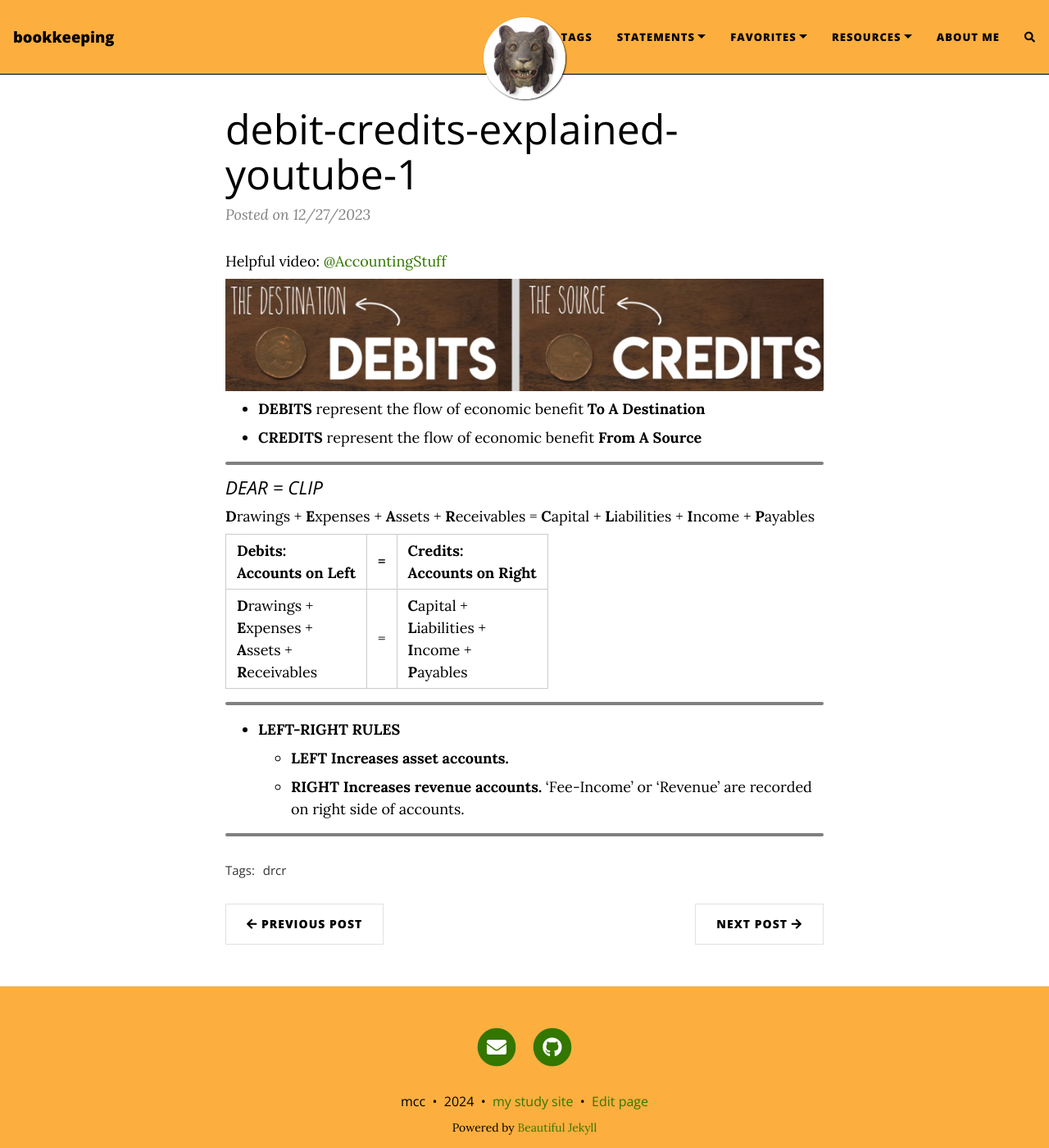
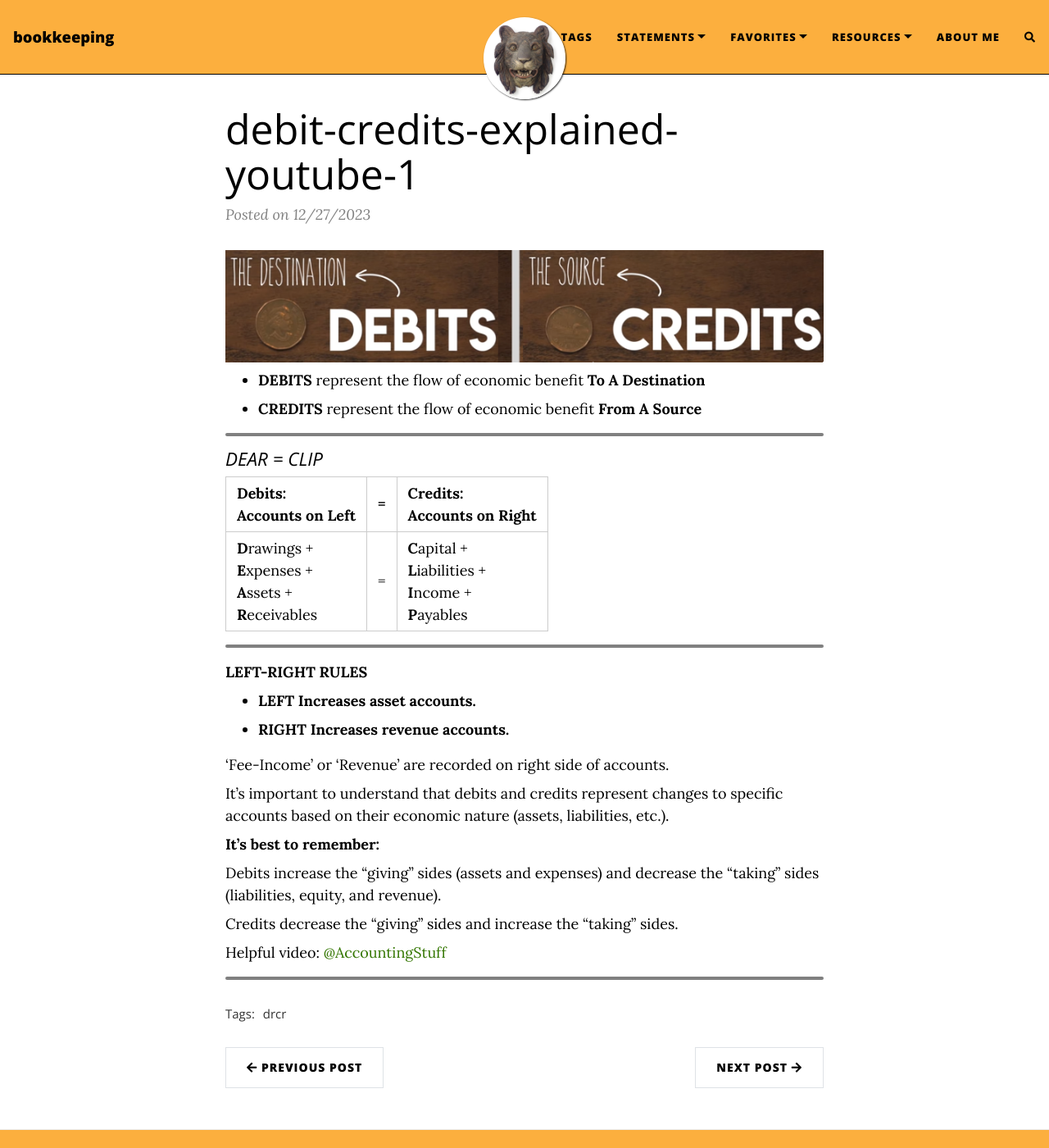
Before and after one commit to mcc-us/mcc-us.github.io.bkup, a Jekyll site: the page built from _posts/2023-12-27-youtube-debit-credits-explained.md, in a window 1280 px wide and 1400 px high. Shown: the whole window at 82% size. Built offline with Jekyll 4.4.1, drawn with Linux system fonts in a browser that asks for light colours; nearby versions of some CDN libraries; comment, search, counter and statistics services are not loaded.

Commit message:
formatting mods

```diff
--- a/_config.yml
+++ b/_config.yml
@@ -28,11 +28,11 @@ navbar-links:
     - ratios: "https://mcc-us.github.io/2024-01-17-afin-ratios/"
     - cheatsheet: "https://mcc-us.github.io/2024-01-16-order-of-financial-statements"
   Favorites:
+    - debit/credit: "https://mcc-us.github.io/2023-12-27-youtube-debit-credits-explained/"
+    - glossary: "https://mcc-us.github.io/2020-01-01-glossary-accounting-terms/"
+    - markdown: "https://mcc-us.github.io/2020-02-28-sample-markdown/"
     - dear=clip: "https://mcc-us.github.io/2023-12-27-1-mnemonic/"
     - worksheets: "https://mcc-us.github.io/2024-01-16-worksheet-template/"
-    - dr+cr: "https://mcc-us.github.io/2023-12-27-debit-credits-explained-youtube-1/"
-    - Glossary: "https://mcc-us.github.io/2020-01-01-glossary-accounting-terms/"
-    - markdown: "https://mcc-us.github.io/2020-02-28-sample-markdown/"
   Resources:
     - McGraw Course: "https://connect.mheducation.com/connect/hmStudentCourseList.do"
     - AIPB: "https://aipb.org/"
--- a/_posts/2023-12-27-debit-credits-explained-youtube-1.md
+++ b/_posts/2023-12-27-youtube-debit-credits-explained.md
@@ -16,18 +14,28 @@ Helpful video: [@AccountingStuff](https://www.youtube.com/watch?v=VhwZ9t2b3Zk)
 
 ### *DEAR = CLIP*
 
-**D**rawings + **E**xpenses + **A**ssets + **R**eceivables = **C**apital + **L**iabilities +  **I**ncome + **P**ayables
-
 | Debits: <br> Accounts on Left |=| Credits: <br> Accounts on Right |
 |:----------|-|:-|
 | **D**rawings + <br> **E**xpenses + <br> **A**ssets + <br> **R**eceivables |=| **C**apital + <br> **L**iabilities + <br> **I**ncome + <br> **P**ayables |
 
 ---
 
-- **LEFT-RIGHT RULES**
+**LEFT-RIGHT RULES**
 
   - **LEFT Increases asset accounts.**
 
-  - **RIGHT Increases revenue accounts.** 'Fee-Income' or 'Revenue' are recorded on right side of accounts.
+  - **RIGHT Increases revenue accounts.**
+
+'Fee-Income' or 'Revenue' are recorded on right side of accounts.
+
+It's important to understand that debits and credits represent changes to specific accounts based on their economic nature (assets, liabilities, etc.).
+
+**It's best to remember:**
+
+Debits increase the "giving" sides (assets and expenses) and decrease the "taking" sides (liabilities, equity, and revenue).
+
+Credits decrease the "giving" sides and increase the "taking" sides.
+
+Helpful video: [@AccountingStuff](https://www.youtube.com/watch?v=VhwZ9t2b3Zk)
 
 ---
```
Also changed, not shown: other parts of _posts/2023-12-27-youtube-debit-credits-explained.md (+0 -2 lines), _posts/2023-12-27-1-mnemonic.md (deleted, +0 -14 lines), _posts/2023-12-27-dear-clip.md (added, +11 -0 lines).
